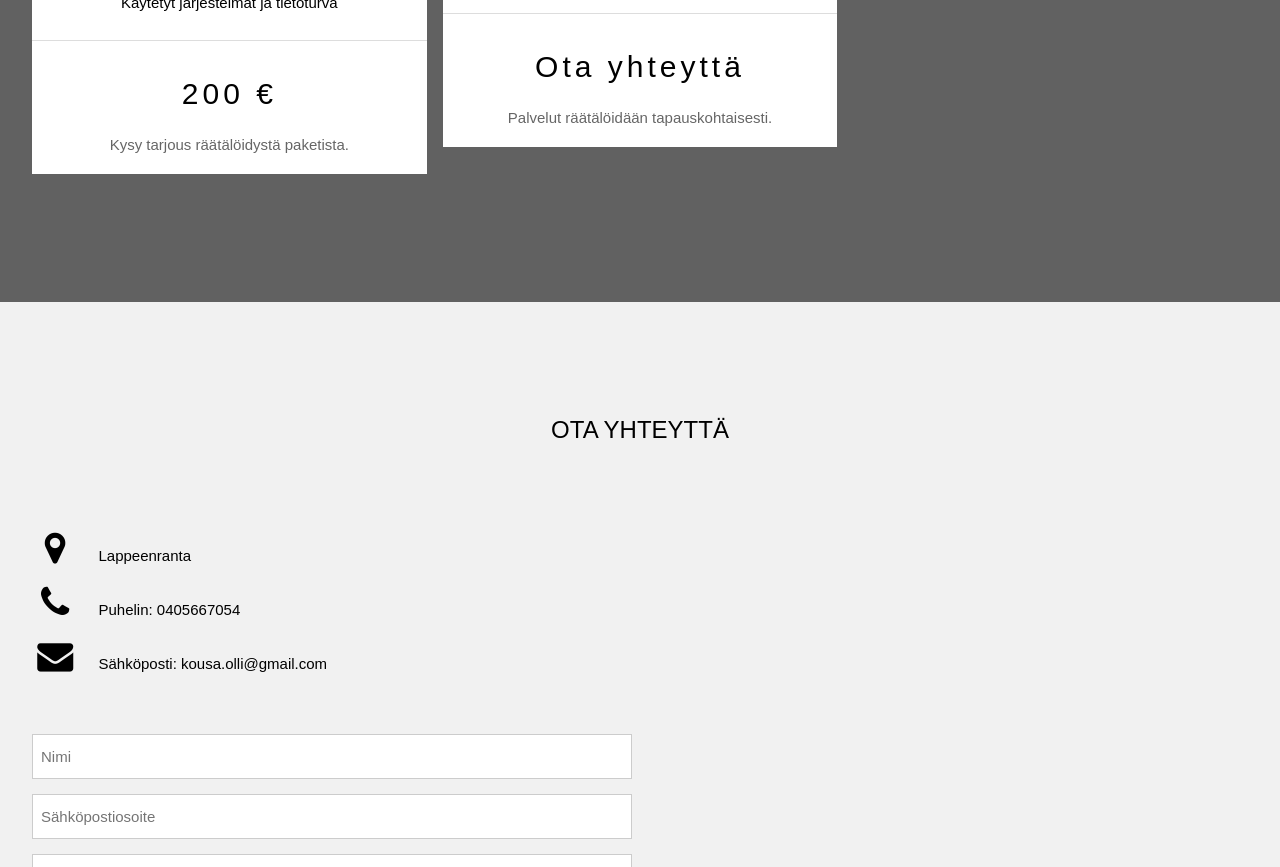
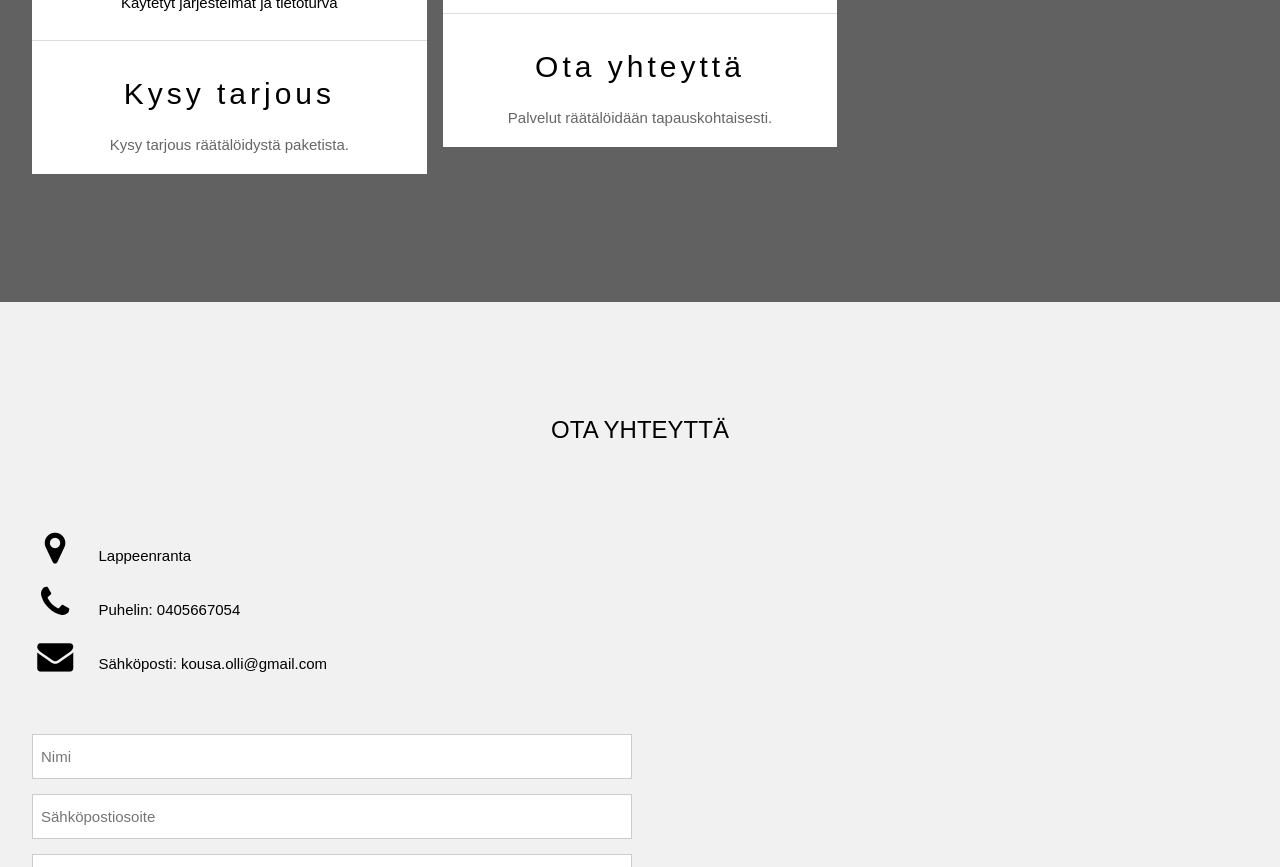
Before and after one commit to parvusvulpes/parvusvulpes.github.io, a plain HTML site: page index.html in a window 1280 px wide. Shown: the part 3630-4497 px from the top of the page. Drawn offline with Linux system fonts and the light colour scheme; a script that the page names is missing; a web font is replaced by a local one.

Commit message:
Removed price

```diff
--- a/index.html
+++ b/index.html
@@ -366,7 +366,7 @@ body, html {
         <li></li>
 
         <li class="w3-padding-16">
-          <h2 class="w3-wide">200 €</h2>
+          <h2 class="w3-wide">Kysy tarjous</h2>
           <span class="w3-opacity">Kysy tarjous räätälöidystä paketista.</span>
         </li>
         <!-- <li class="w3-light-grey w3-padding-24">
```
